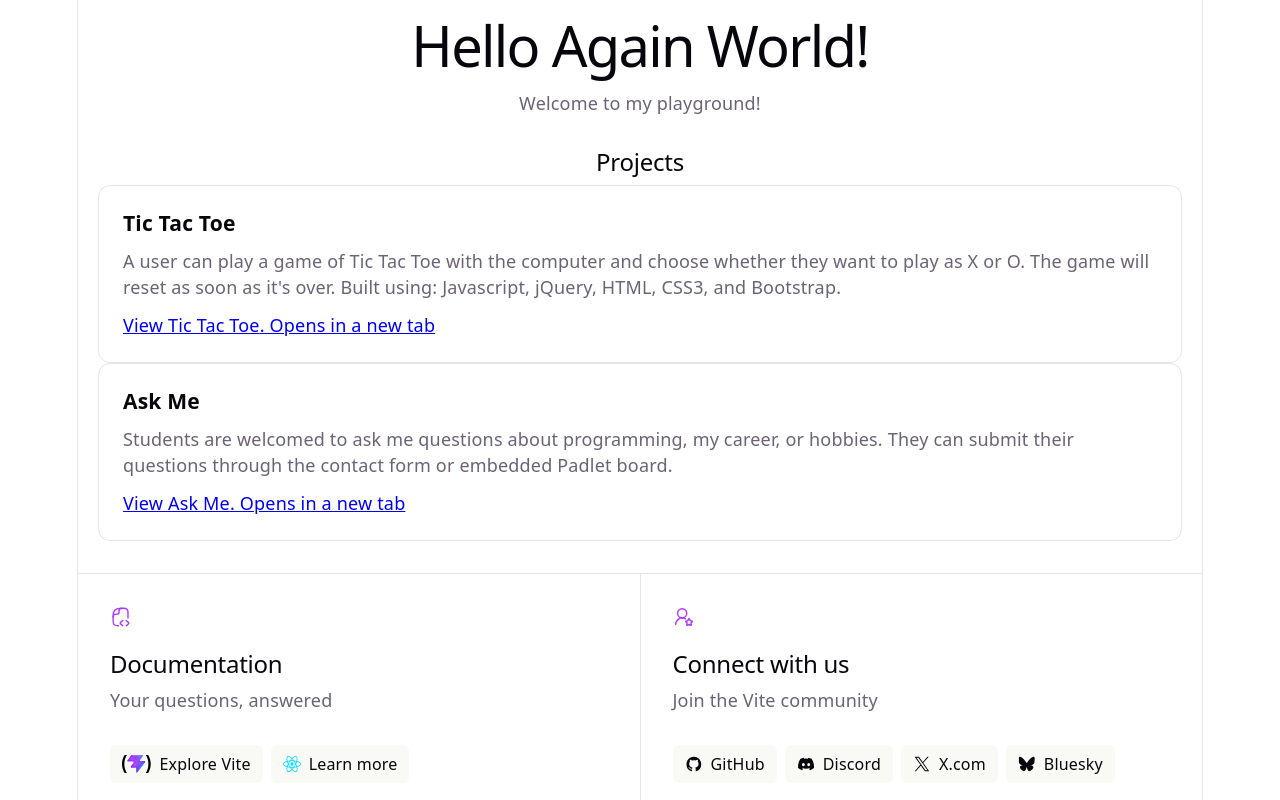
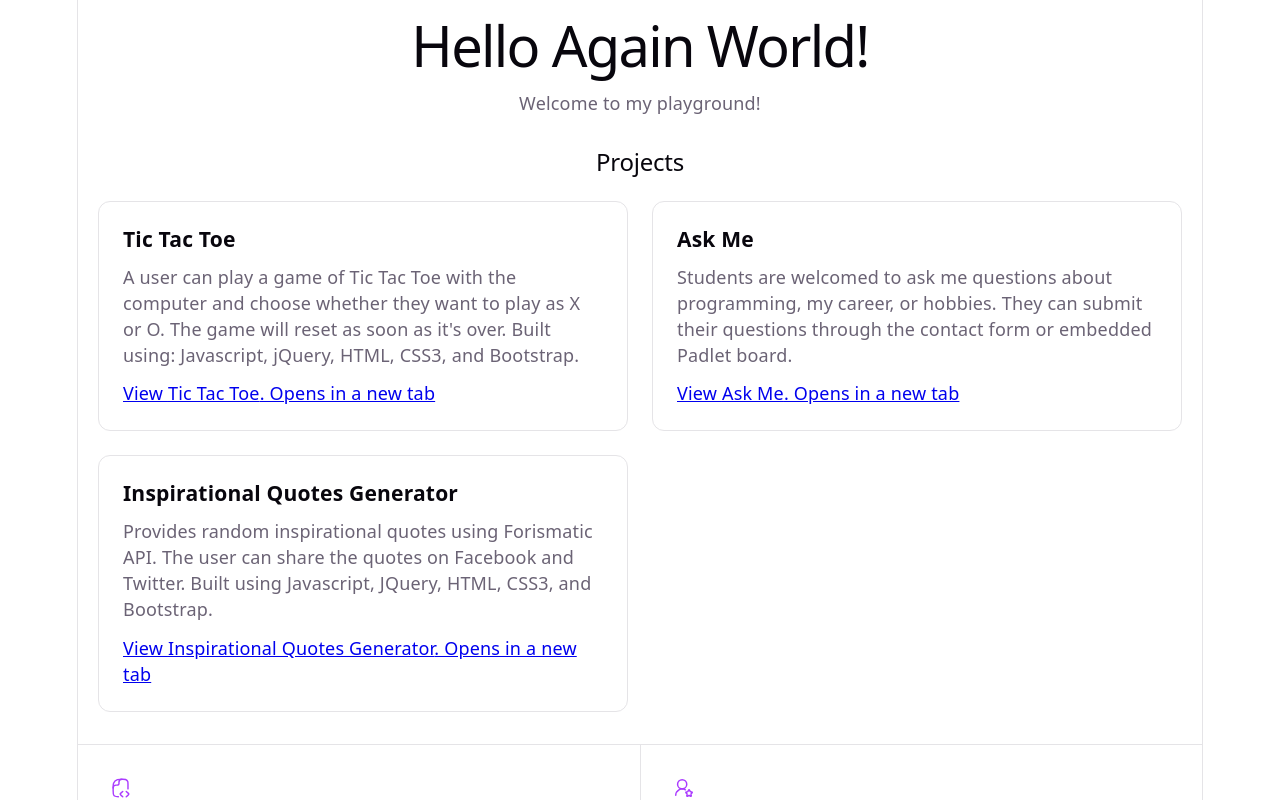
Before and after one commit to maribelduran/personal-portfolio-v3, a React (Vite) app: page / in a window 1280 px wide. Shown: the top 800 px of the page. Built offline with nearby package versions, Linux system fonts and the light colour scheme.

Commit message:
Render project cards from data

```diff
--- a/src/App.tsx
+++ b/src/App.tsx
@@ -1,8 +1,29 @@
 import reactLogo from './assets/react.svg'
 import viteLogo from './assets/vite.svg'
 import './App.css'
-import Hero from "./components/hero";
+import Hero from "./components/Hero";
 import ProjectCard from './components/ProjectCard';
+
+const projects = [
+  {
+    id: "tic-tac-toe",
+    title: "Tic Tac Toe",
+    description: "A user can play a game of Tic Tac Toe with the computer and choose whether they want to play as X or O. The game will reset as soon as it's over. Built using: Javascript, jQuery, HTML, CSS3, and Bootstrap.",
+    href: "https://maribelduran.github.io/tic-tac-toe/"
+  },
+  {
+    id: "ask-me",
+    title: "Ask Me",
+    description: "Students are welcomed to ask me questions about programming, my career, or hobbies. They can submit their questions through the contact form or embedded Padlet board.",
+    href: "https://maribelduran.github.io/ask-me/"
+  },
+  {
+    id: "inspirational-quotes-generator",
+    title: "Inspirational Quotes Generator",
+    description: "Provides random inspirational quotes using Forismatic API. The user can share the quotes on Facebook and Twitter. Built using Javascript, JQuery, HTML, CSS3, and Bootstrap.",
+    href: "https://maribelduran.github.io/inspirational-quote-generator/"
+  }
+];
 
 function App() {
   return (
@@ -11,9 +32,17 @@ function App() {
 
       <section id="projects">
         <h2>Projects</h2>
-        <div >
-          <ProjectCard title="Tic Tac Toe" description="A user can play a game of Tic Tac Toe with the computer and choose whether they want to play as X or O. The game will reset as soon as it's over. Built using: Javascript, jQuery, HTML, CSS3, and Bootstrap." href="https://maribelduran.github.io/tic-tac-toe/" />
-          <ProjectCard title="Ask Me" description="Students are welcomed to ask me questions about programming, my career, or hobbies. They can submit their questions through the contact form or embedded Padlet board." href="https://maribelduran.github.io/ask-me/" />
+        <div className="project-grid">
+          {
+            projects.map((project) => (
+              <ProjectCard
+                key={project.id}
+                title={project.title}
+                description={project.description}
+                href={project.href}
+              />
+            ))
+          }
         </div>
       </section>
 
```
